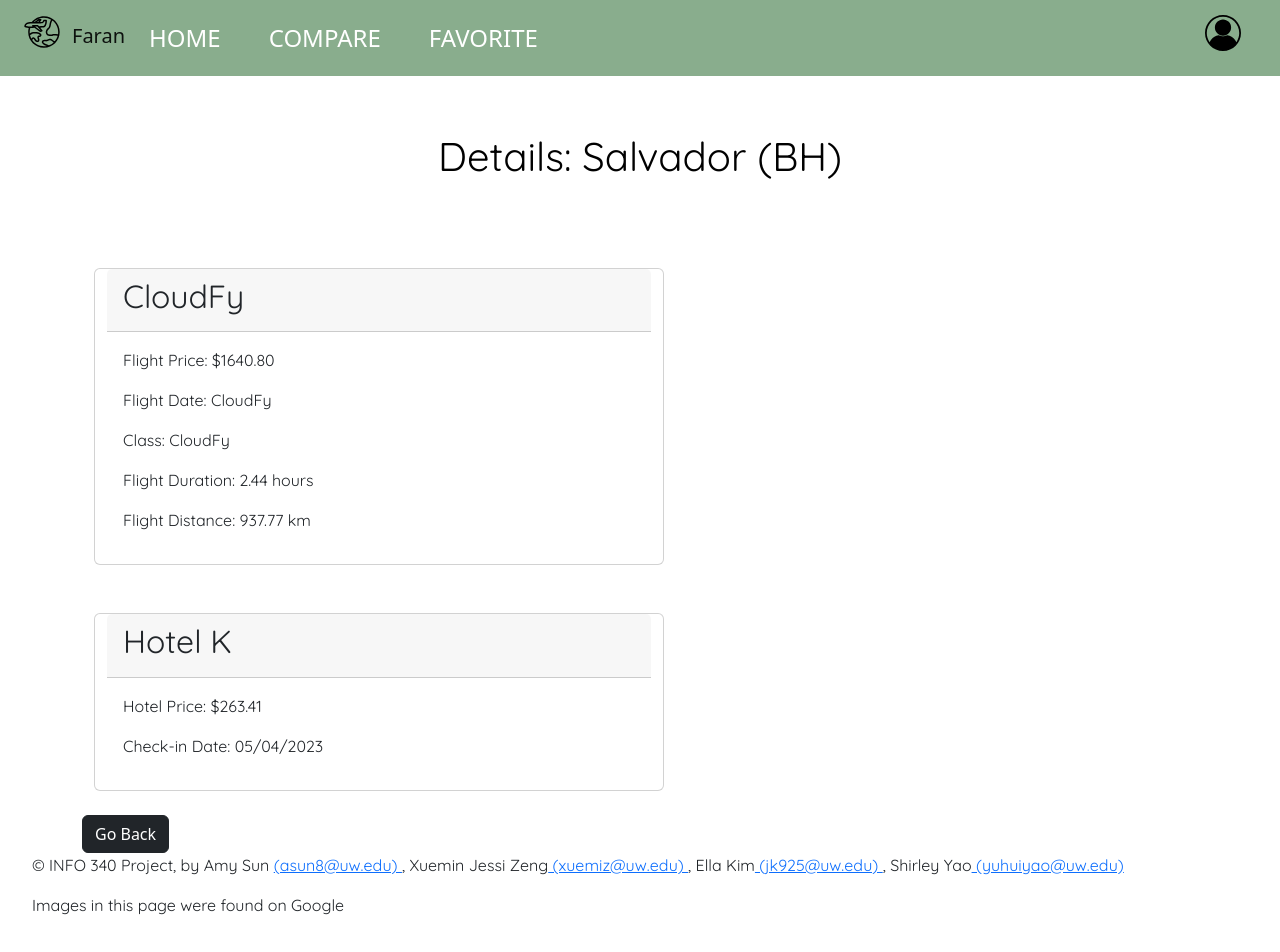
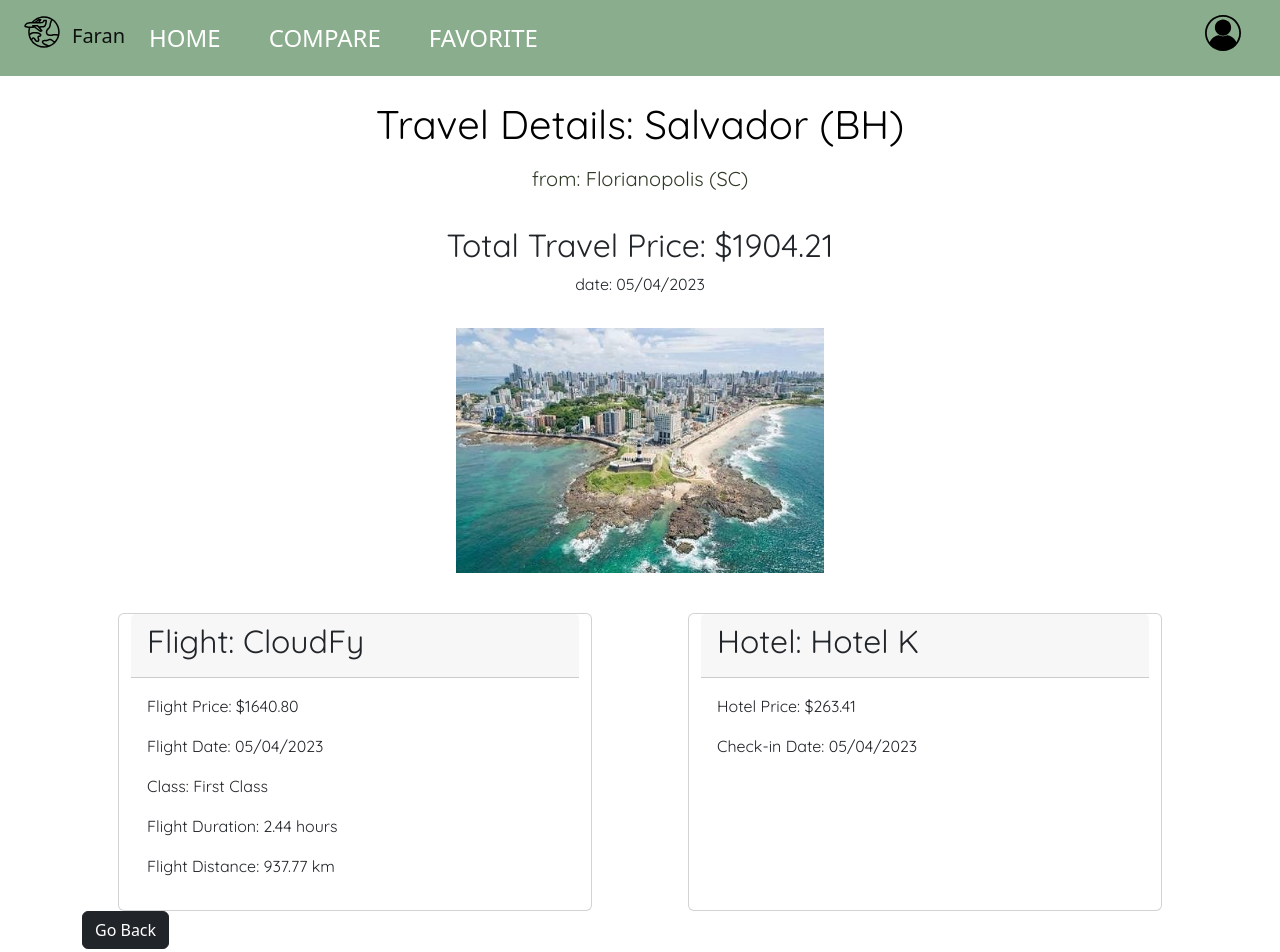
Before and after one commit to info340b-wi23/project-info340-group-bb4, a React (Create React App) app: page /details in a window 1280 px wide. Shown: the top 952 px of the page. Built offline with nearby package versions, Linux system fonts and the light colour scheme.

Commit message:
adjusted details cards to match

```diff
--- a/src/components/App.js
+++ b/src/components/App.js
@@ -24,7 +24,7 @@ function App(props) {
         <Routes>
           <Route path="/" element={<Homepage/>}/>
           {/* please click the search button to navigate to the filter function in searchDataTale */}
-          <Route path="search" element={<SearchDataTable/>}/>
+          <Route path="search/*" element={<SearchDataTable/>}/>
 
           <Route path="comparisonPage" element={<ComparisonPage/>}/>
           <Route path="3comparisonPage" element={<ThreeComparisonPage/>}/>
--- a/src/components/DetailsPage.js
+++ b/src/components/DetailsPage.js
@@ -9,37 +9,56 @@ const EXAMPLE_TRAVEL = [
     { date: '05/04/2023', from: 'Florianopolis (SC)', to: 'Salvador (BH)', hotel: 'Hotel K', hotelprice: '263.41', flight: 'CloudFy', flightprice: '1311.38', flightDur: '2.44', flightDist: '937.77', totalprice: '1574.79', class: 'Premium' }
 ];
 
+// button to make details go back to whichever page it was on, not just favorites/search page
+function BackButton() {
+    const goBack = () => {
+      window.history.back();
+    };
+
+    return (
+      <button onClick={goBack} className="btn btn-dark" aria-label="button to go back">
+        Go Back
+      </button>
+    );
+}
+
 export function DetailsPage(props) {
     {/*variable below is not used for now, but setting up for later when implement the details page with the dataset*/}
     const currentpage = props.currentpage
 
     {/* for now, set it to the first in the results page for filtering, set up feature later */}
-    let currLoc = EXAMPLE_TRAVEL[0]
+    let currLoc = EXAMPLE_TRAVEL[0];
 
     return (
         <div>
             <header>
-                <h1>Details: {currLoc.to}</h1>
+                <h1 className="p-2">Travel Details: {currLoc.to}</h1>
+                <p className="text-center">from: {currLoc.from}</p>
             </header>
             <main className="display">
                 <div className="container">
                     <div className="row">
-                        <div className="card mb-4 col-12 col-sm-6">
+                            <h2 className="text-center">Total Travel Price: ${currLoc.totalprice}</h2>
+                            <p className="text-center">date: {currLoc.date}</p>
+                            <img src={'img/salvador.jpeg'} className="card-img mb-4" />
+                    </div>
+                    <div className="row">
+                        <div className="card mx-5 col-sm">
                             <div className="card-header">
-                            <h2>{currLoc.flight}</h2>
+                                {/* i want to add icons here */}
+                                <h2>Flight: {currLoc.flight}</h2>
                             </div>
                             <div className="card-body">
                                 <p>Flight Price: ${currLoc.flightprice}</p>
-                            <p>Flight Date: {currLoc.flight}</p>
-                            <p>Class: {currLoc.flight}</p>
+                                <p>Flight Date: {currLoc.date}</p>
+                                <p>Class: {currLoc.class}</p>
                                 <p>Flight Duration: {currLoc.flightDur} hours</p>
                                 <p>Flight Distance: {currLoc.flightDist} km</p>
                             </div>
                         </div>
-
-                        <div className="card mb-4 col-12 col-sm-6">
+                        <div className="card mx-5 col-sm">
                             <div className="card-header">
-                            <h2>{currLoc.hotel}</h2>
+                                <h2>Hotel: {currLoc.hotel}</h2>
                             </div>
                             <div className="card-body">
                                 <p>Hotel Price: ${currLoc.hotelprice}</p>
@@ -47,9 +66,8 @@ export function DetailsPage(props) {
                             </div>
                         </div>
                     </div>
-
                     <section>
-                        <Link to="/favorites" className="btn btn-dark">Go Back</Link>
+                        <BackButton/>
                     </section>
                 </div>
 
--- a/src/components/FavoritesList.js
+++ b/src/components/FavoritesList.js
@@ -1,17 +1,20 @@
 import React from 'react';
 import { Link } from 'react-router-dom';
 import { useState } from 'react';
-import Heart from "react-heart"
+import Heart from "react-heart";
 
 export function FavoritesCard(props){
 
     const favorite = props.location;
     //favorite.pinned = true
 
-    const [active, setActive] = useState(true)
+    //for the heart button
+    const [active, setActive] = useState(true);
 
     return(
-        <div className='card mx-auto mb-4'>
+        <div className="col-12 d-flex">
+            <div className='card mb-4 mt-4 w-100'>
+                <div className="card-body">
                     <div className="row">
                         <div className="col-sm-4 favcard">
                             <img src={'img/'+favorite.img} className="card-img" />
@@ -19,7 +22,7 @@ export function FavoritesCard(props){
                         <div className="col-sm-6">
                             <h2 className="card-title">{favorite.to}</h2>
                             <p>Traveling From: {favorite.from}</p>
-                    <h3>Total Cost for Travels: ${favorite.totalCost}</h3>
+                            <h3>Total Cost for Travels: ${favorite.totalPrice}</h3>
                             <p>Date Pinned: {favorite.pinDate}</p>
                             <Link to="/details" type="button" className="btn btn-dark" aria-label="click to view more details">View More Details</Link>
                         </div>
@@ -28,7 +31,9 @@ export function FavoritesCard(props){
                                 <span className="material-icons" style={{ color: 'red' }}>♥</span>
                             </button> */}
                             <div style={{ width: "2rem" }}>
-			            <Heart isActive={active} onClick={() => setActive(!active)} animationTrigger = "both" inactiveColor = "rgba(255,125,125,.75)" activeColor = "#e019ae" style = {{marginTop:'1rem'}} animationDuration = {0.1}/>
+                                <Heart isActive={active} onClick={() => setActive(!active)} animationTrigger = "both" inactiveColor = "rgba(255,125,125,.75)" activeColor = "red" style = {{marginTop:'1rem'}} animationDuration = {0.1}/>
+                            </div>
+                        </div>
                     </div>
                 </div>
             </div>
@@ -39,9 +44,9 @@ export function FavoritesCard(props){
 export default function FavoritesList(props){
 
     const EXAMPLE_FAVORITES = [
-        {from: 'Florianopolis (SC)', to: 'Salvador (BH)', totalCost: '1000', img:'salvador.jpeg', pinDate: '2-3-2020', key:1},
-        {from: 'San Jose (US)', to: 'Beijing (CN)', totalCost: '1200', img:'beijing.jpeg', pinDate: '2-3-2020', key:2},
-        {from: 'Seattle (US)', to: 'Calgary (CA)', totalCost: '1300', img:'calgary.jpeg', pinDate: '2-3-2020', key:3},
+        {from: 'Florianopolis (SC)', to: 'Salvador (BH)', totalPrice: '1000', img:'salvador.jpeg', pinDate: '2-3-2020'},
+        {from: 'San Jose (US)', to: 'Beijing (CN)', totalPrice: '1200', img:'beijing.jpeg', pinDate: '2-3-2020'},
+        {from: 'Seattle (US)', to: 'Calgary (CA)', totalPrice: '1300', img:'calgary.jpeg', pinDate: '2-3-2020'},
     ];
 
     //let favoriteList = props.favorites;
--- a/src/components/SearchDataTable.js
+++ b/src/components/SearchDataTable.js
@@ -1,5 +1,8 @@
 import React, { useState } from 'react';
 import { Link } from 'react-router-dom';
+import Heart from "react-heart";
+import { DetailsPage } from './DetailsPage';
+import { Route, Routes } from 'react-router-dom';
 
 const EXAMPLE_TRAVEL = [
   { date: '05/04/2023', from: 'Florianopolis (SC)', to: 'Salvador (BH)', hotel: 'Hotel K', hotelprice: '263.41', flight: 'CloudFy', flightprice: '1640.80', flightDur: '2.44', flightDist: '937.77', totalprice: '1904.21', class: 'First Class'},
@@ -13,7 +16,7 @@ const EXAMPLE_TRAVEL = [
 ];
 
 
-export function SearchDataTable(props) {
+export function SearchDataTable() {
   let rawDat = EXAMPLE_TRAVEL;
   let [displayedData, setDisplayedData] = useState(rawDat);
 
@@ -43,9 +46,11 @@ export function SearchDataTable(props) {
       </header>
       {/* section 1 */}
       <FlightSelectForm sortData={rawDat} applyFilterCallback={applyFilter}/>
-      <div class="col-12">
-        <div class="container">
-          <div class="row">
+      <div className="col-12">
+        <div className="container">
+          {/* need to figure out how to add search results thing to this - i can't access the to and from */}
+          <h2 className="text-center">Showing Results for Trips From {} to {}</h2>
+          <div className="row">
             {rows}
           </div>
         </div>
@@ -59,21 +64,31 @@ export function SearchDataTable(props) {
 
 
 function DestDataRow({ flight }) {
+  //for the heart button
+  const [active, setActive] = useState(false);
+
   //print each result in card
   return (
-    <div class="col-12 d-flex">
-      <div class="card mb-4 mt-4 w-100">
-        <div class="card-body">
-          <div class="row">
-            <div class="col">
-              <h2 class="card-title">Total: ${flight.totalprice}</h2>
-              <h3 class="card-title">Hotel: {flight.hotel}</h3>
-              <p class="card-text">Hotel Price: ${flight.hotelprice} </p>
-              <h3 class="card-title">Flight: {flight.flight}</h3>
-              <p class="card-text">Flight Price: ${flight.flightprice} (Class: {flight.class})</p>
-              <Link to="/details" type="button" className="btn btn-dark">View More Details</Link>
-              <a class="btn btn-dark">Add to Favorites</a>
-              <a class="btn btn-dark">Add to Comparison</a>
+    <div className="col-12 d-flex">
+      <div className="card mb-4 mt-4 w-100">
+        <div className="card-body">
+          <div className="row">
+            <div className="col-sm-4">
+                <img src={'img/salvador.jpeg'} className="card-img" />
+            </div>
+            <div className="col">
+              <h2 className="card-title">{flight.to}</h2>
+              <p className="card-text">Traveling From: {flight.from}</p>
+              <h3 className="card-title">Total Cost for Travels: ${flight.totalprice}</h3>
+              <p className="card-text">Hotel: ${flight.hotelprice} ({flight.hotel})</p>
+              <p className="card-text">Flight: ${flight.flightprice} ({flight.flight})</p>
+              <Link to='/details' type="button" className="btn btn-dark">View More Details</Link>
+              <a className="btn btn-light">Add to Comparison</a>
+            </div>
+            <div className='col-sm-1 mt-4'>
+                <div style={{ width: "2rem" }}>
+			            <Heart isActive={active} onClick={() => setActive(!active)} animationTrigger = "both" inactiveColor = "rgba(255,125,125,.75)" activeColor = "red" style = {{marginTop:'1rem'}} animationDuration = {0.1}/>
+		            </div>
             </div>
           </div>
         </div>
@@ -107,7 +122,6 @@ function FlightSelectForm(props) {
     return all.concat([current.from]);
   }, []))].sort();
 
-  console.log(uniqueNamesTo)
   const optionElemsTo = uniqueNamesTo.map((name) => {
     return <option key={name} value={name}>{name}</option>
   })
@@ -116,7 +130,6 @@ function FlightSelectForm(props) {
     return <option key={name} value={name}>{name}</option>
   })
 
-  console.log(optionElemsTo)
 
   return (
     <div>
@@ -130,7 +143,7 @@ function FlightSelectForm(props) {
                     <div className="input-group row  mb-3 col">
                         <label htmlFor='fromInput' className='col-lg-1 row'>From</label>
                         <div className="col-lg-11">
-                            <select type="search" id="inputLGEx" class="form-control" value={selectInputFrom} onChange={handleSelectFrom} required>
+                            <select type="search" id="inputLGEx" className="form-control" value={selectInputFrom} onChange={handleSelectFrom} required>
                                 <option value="">
                                 </option>
                                 {optionElemsFrom}
@@ -138,10 +151,10 @@ function FlightSelectForm(props) {
                         </div>
                     </div>
                     {/* from filter */}
-                    <div class="input-group row mb-3 col">
-                        <label htmlFor="toInput" class="col-lg-1 row">To</label>
-                        <div class="col-lg-11">
-                            <select type="search" id="inputLGEx" class="form-control" value={selectInputTo} onChange={handleSelectTo} required>
+                    <div className="input-group row mb-3 col">
+                        <label htmlFor="toInput" className="col-lg-1 row">To</label>
+                        <div className="col-lg-11">
+                            <select type="search" id="inputLGEx" className="form-control" value={selectInputTo} onChange={handleSelectTo} required>
                                 <option value="">
                                 </option>
                                 {optionElemsTo}
```
Lines whose indentation alone changed are shown as unchanged.
